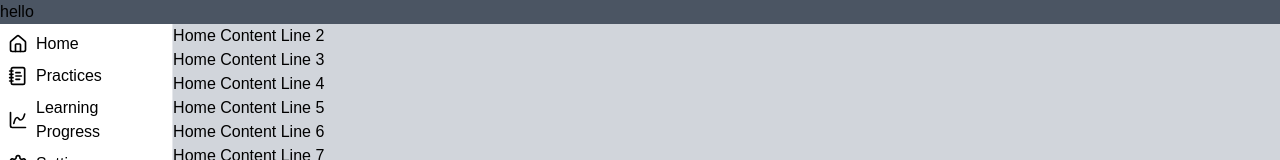
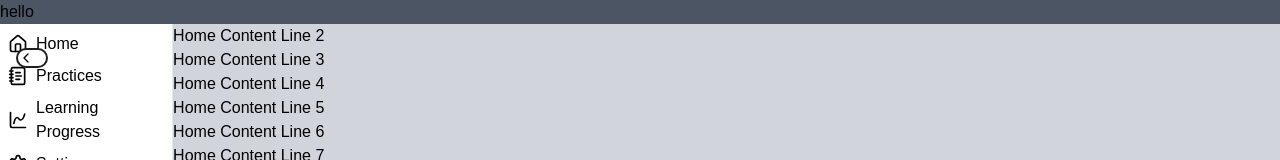
Before and after one commit to tjoetmuty/neeeext-js, a Next.js app: page /dashboard in a window 1280 px wide. Shown: the top 160 px of the page. Built offline with nearby package versions, Linux system fonts and the light colour scheme.

Commit message:
have to fix the button at sidebar

```diff
--- a/src/components/sidebar/side-nav.jsx
+++ b/src/components/sidebar/side-nav.jsx
@@ -3,6 +3,7 @@
 import { useState } from "react";
 import NavItems from "@/config";
 import SidebarItems from "./sideItems";
+import { ChevronLeft, ChevronRight } from "lucide-react";
 
 const SideBar = () => {
   const [isSidebarOpen, setIsSidebarOpen] = useState(true);
@@ -29,7 +30,7 @@ const SideBar = () => {
             />
           </div>
         ) : (
-          <div key={index} className="sticky bottom-0 mt-auto mb-4 block">
+          <div key={index} className="bottom-0 mt-auto mb-4">
             <SidebarItems
               label={item.name}
               icon={item.icon}
@@ -40,6 +41,11 @@ const SideBar = () => {
           </div>
         )
       )}
+      <div className="">
+        <button type="button" className="absolute cursor-pointer left-4 top-12 w-8 border-2 border-[#1E1E1E] bg-white  rounded-full" onClick={toggleSidebar}>
+          {isSidebarOpen ? (<ChevronLeft size={16}/>) : (<ChevronRight size={16}/>)}
+        </button>
+      </div>
     </div>
   );
 };
```
